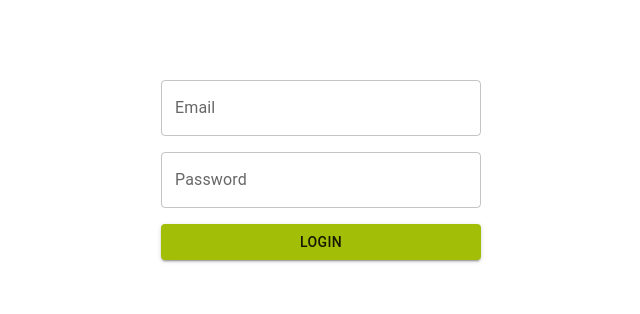
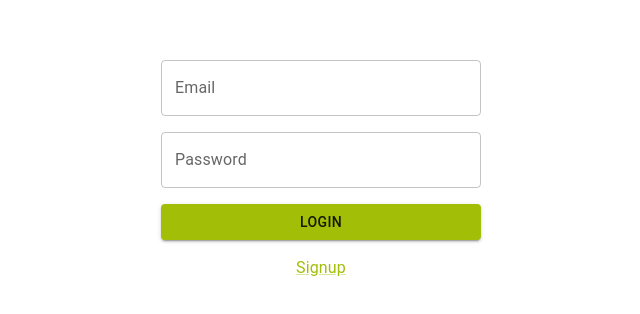
Before and after one commit to TBERT31/shopping-app-next-nest, a Next.js app in the folder poc-ui/: page /auth/login in a window 1280 px wide. Shown: the part 230-544 px from the top of the page, without its empty margins (319-959 px from the left). Built offline with nearby package versions, Linux system fonts and the light colour scheme; what @mui/material-nextjs would draw is missing.

Commit message:
Setup Login and Signup page

```diff
--- a/poc-ui/app/auth/login/page.tsx
+++ b/poc-ui/app/auth/login/page.tsx
@@ -1,5 +1,6 @@
 import React from 'react'
-import { Button, Stack, TextField } from '@mui/material'
+import { Button, Link, Stack, TextField } from '@mui/material'
+import NextLink from 'next/link'
 
 export default function Login() {
   return (
@@ -7,6 +8,9 @@ export default function Login() {
         <TextField label="Email" variant="outlined" type="email" />
         <TextField label="Password" variant="outlined" type="password" />
         <Button variant="contained" color="primary">Login</Button>
+        <Link component={NextLink} href="/auth/signup" className='self-center'>
+            Signup
+        </Link>
     </Stack>
   )
 }
--- a/poc-ui/app/auth/signup/page.tsx
+++ b/poc-ui/app/auth/signup/page.tsx
@@ -1,7 +1,16 @@
 import React from 'react'
+import { Button, Link, Stack, TextField } from '@mui/material'
+import NextLink from 'next/link'
 
 export default function SignUp() {
   return (
-    <div>page</div>
+    <Stack spacing={2} className="w-full max-w-xs">
+        <TextField label="Email" variant="outlined" type="email" />
+        <TextField label="Password" variant="outlined" type="password" />
+        <Button variant="contained" color="primary">Signup</Button>
+        <Link component={NextLink} href="/auth/login" className='self-center'>
+            Login
+        </Link>
+    </Stack>
   )
 }
--- a/poc-ui/app/layout.tsx
+++ b/poc-ui/app/layout.tsx
@@ -4,6 +4,7 @@ import { AppRouterCacheProvider } from '@mui/material-nextjs/v15-appRouter';
 import "./globals.css";
 import { Container, CssBaseline, ThemeProvider } from "@mui/material";
 import lightTheme from "./styles/light.theme";
+//import darkTheme from "./styles/dark.theme";
 
 const geistSans = Geist({
   variable: "--font-geist-sans",
```
